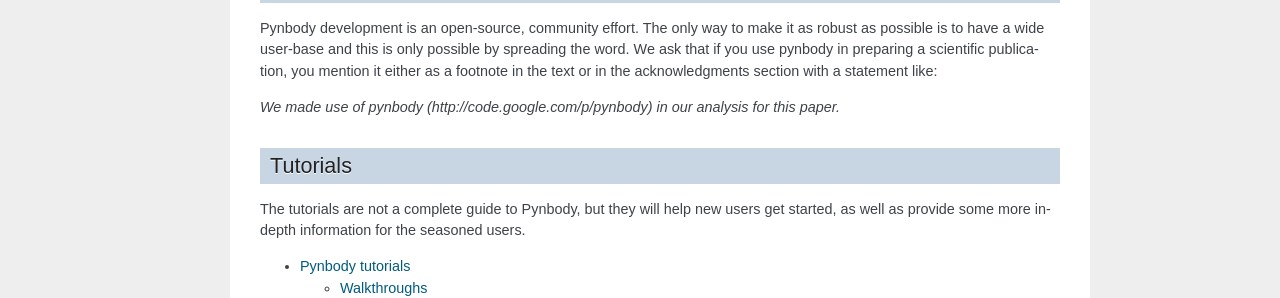
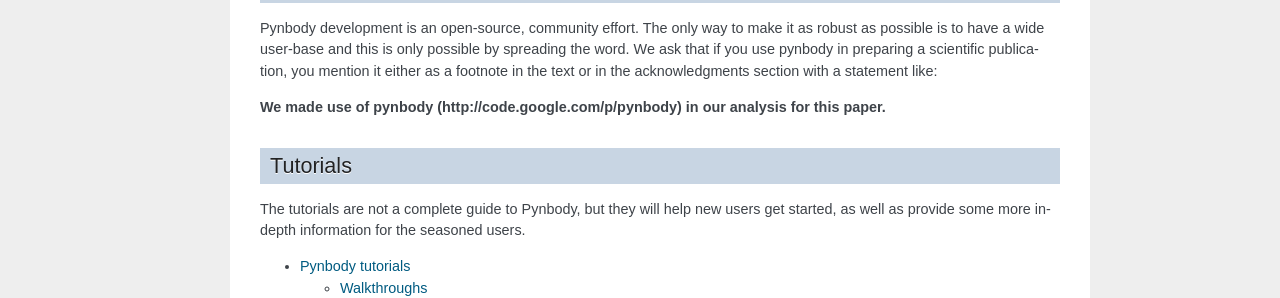
Before and after one commit to pynbody/pynbody, a Sphinx documentation site: the page built from docs/index.rst, in a window 1280 px wide. Shown: the part 1080-1378 px from the top of the page. Built offline with Sphinx 7.4.7, drawn with Linux system fonts in a browser that asks for light colours; formulas are drawn with MathJax 3; pages that are not in the unit, such as notebooks, are missing from menus.

```diff
--- a/docs/index.rst
+++ b/docs/index.rst
@@ -96,8 +96,8 @@ in preparing a scientific publication, you mention it either as a
 footnote in the text or in the acknowledgments section with a
 statement like:
 
-`We made use of pynbody (http://code.google.com/p/pynbody) in our analysis
-for this paper.`
+**We made use of pynbody (http://code.google.com/p/pynbody) in our analysis
+for this paper.**
 
 
 Tutorials
```
Also changed, not shown: docs/loaders.rst (+7 -1 lines).
